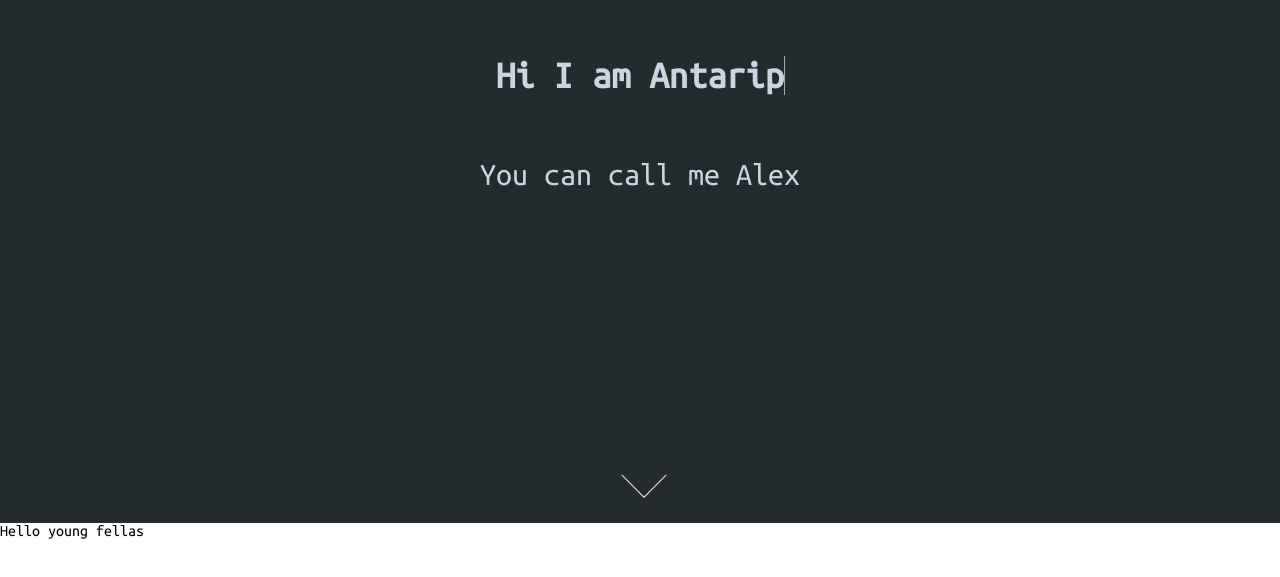
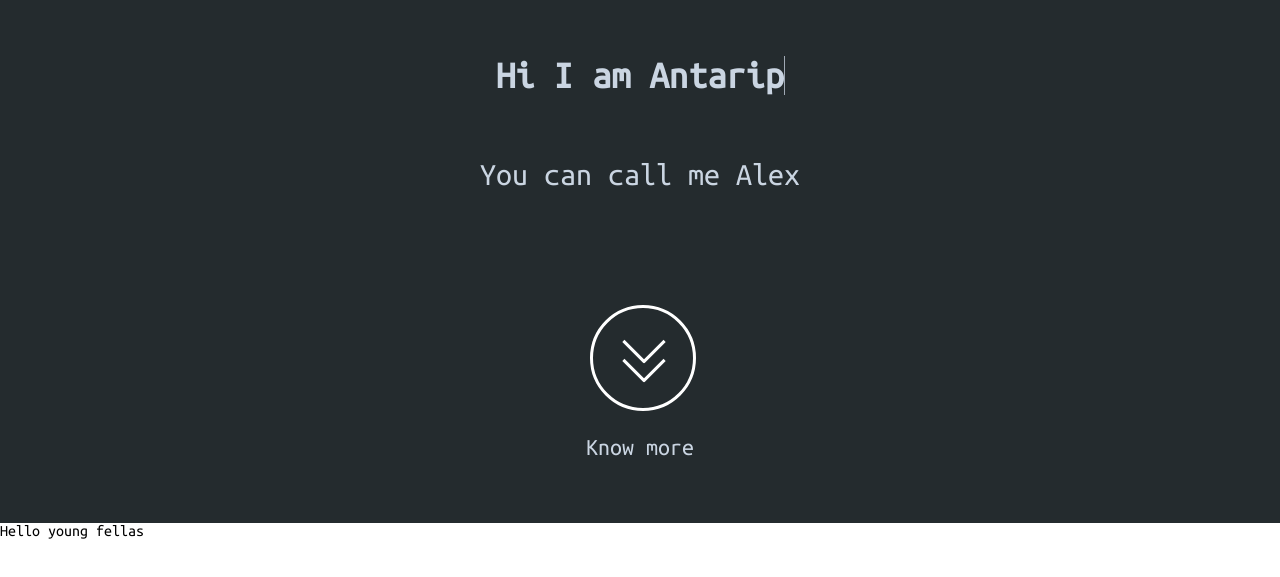
Before and after one commit to antaripgohain7671/portfolio, a plain HTML site: page index.html in a window 1280 px wide. Shown: the part 277-854 px from the top of the page. Drawn offline with nearby package versions, Linux system fonts and the light colour scheme.

Commit message:
added btn-down

```diff
--- a/index.html
+++ b/index.html
@@ -19,11 +19,19 @@
     </header>
     <main>
         <section id="intro">
-            <!-- Thanks to Kevin Powell -->
-            <h1 class="intro-h1">Hi I am Antarip</h1>
-            <p class="subtitle">You can call me Alex</p>
-            <div class="btn-down">
-                <a href="#about"><span></span></a>
+            <div class="intro-text">
+                <!-- Thanks to Kevin Powell -->
+                <h1 class="intro-h1">Hi I am Antarip</h1>
+                <p class="subtitle">You can call me Alex</p>
+            </div>
+            <div class="arrow-down">
+                <div class="round">
+                    <span></span>
+                    <span></span>
+                    <span></span>
+                    <span></span>
+                </div>
+                <p>Know more</p>
             </div>
         </section>
         <section id="about">
--- a/src/css/style.css
+++ b/src/css/style.css
@@ -1,5 +1,5 @@
 /* Root Vars */
-:root{
+:root {
   --bg-color: hsl(198, 12%, 16%);
   --intro-ch-color: #CAD5E2;
   font-size: 16px;
@@ -8,57 +8,65 @@
   font-family: 'Ubuntu Mono', monospace;
 }
 
-body{
-    margin:0;
+body {
+  margin: 0;
   padding: 0;
   box-sizing: border-box;
 }
 
 /* Intro */
 
-#intro{
+#intro {
   background: var(--bg-color);
   position: relative;
-    min-height:100vh;
+  min-height: 100vh;
   max-width: 100%;
   display: flex;
   flex-direction: column;
   justify-content: center;
   align-items: center;
 }
-.intro-h1{
+
+.intro-text {
+  display: flex;
+  flex-direction: column;
+  align-items: center;
+}
+
+
+.intro-h1 {
   font-size: clamp(2rem, 3vw, 4rem);
   color: var(--intro-ch-color);
   position: relative;
   font-family: 'Ubuntu Mono', monospace;
-    width:max-content;
+  width: max-content;
 }
 
 .intro-h1::before,
-.intro-h1::after{
+.intro-h1::after {
   content: "";
   top: 0;
-    right:0;
+  right: 0;
   bottom: 0;
-    left:0;
-    position:absolute;
+  left: 0;
+  position: absolute;
 }
 
-.intro-h1::before{
+.intro-h1::before {
   background-color: var(--bg-color);
   animation: typewriter var(--typewriterSpeed) steps(var(--typewriterCharacters)) 1s forwards;
 
 }
 
-.intro-h1::after{
+.intro-h1::after {
   width: 0.025em;
-    background-color:rgba(202, 213, 226,0.75) ;
+  background-color: rgba(202, 213, 226, 0.75);
   animation:
     typewriter var(--typewriterSpeed) steps(var(--typewriterCharacters)) 1s forwards,
     blink 500ms steps(var(--typewriterCharacters)) infinite;
 }
 
-.subtitle{
+.subtitle {
   font-size: clamp(1rem, 3vw, 2rem);
   color: var(--intro-ch-color);
   font-weight: 400;
@@ -67,27 +75,87 @@ body{
   animation: sub_fadein 500ms ease calc(var(--typewriterSpeed) + 2s) forwards;
 }
 
-.btn-down a{
-    padding-top: 10rem;
+.arrow-down {
+  position: absolute;
+  bottom: 5%;
+  overflow: auto;
 }
-.btn-down a span{
+.arrow-down p{
+  text-align: center;
+  font-size: clamp(1rem, 3vh, 2rem);
+  color: var(--intro-ch-color);
+
+}
+
+.round {
+  margin-left: 5px;
+  position: relative;
+  border: 3px solid #fff;
+  width: 100px;
+  height: 100px;
+  border-radius: 100%;
+}
+
+.round span {
+  z-index: 999;
+  height: 3px;
+  margin:1px;
+  width: 30px;
+  background: #fff;
+  transition: 0.4s ease;
+}
+
+.round span:first-child {
+  display: block;
   position: absolute;
-    bottom: 3rem;
-    width: 2rem;
-    height: 2rem;
-    margin-left: -12px;
-    border-left: 1px solid #fff;
-    border-bottom: 1px solid #fff;
-    -webkit-transform: rotate(-45deg);
+  transform: rotate(45deg);
+  left: 25%;
+  bottom: 35%;
+}
+
+.round span:nth-child(2) {
+  display: block;
+  position: absolute;
   transform: rotate(-45deg);
-    -webkit-animation: sdb05 1.5s infinite;
-    animation: sdb05 1.5s infinite;
-    box-sizing: border-box;
+  left: 45%;
+  bottom: 35%;
+}
+
+.round span:nth-child(3) {
+  display: block;
+  position: absolute;
+  transform: rotate(45deg);
+  left: 25%;
+  bottom: 54%;
+}
+
+.round span:nth-child(4) {
+  display: block;
+  position: absolute;
+  transform: rotate(-45deg);
+  left: 45%;
+  bottom: 54%;
+}
+
+.round:hover span:nth-child(1) {
+  transform: rotate(-135deg);
+}
+
+.round:hover span:nth-child(2) {
+  transform: rotate(135deg);
+}
+
+.round:hover span:nth-child(3) {
+  transform: rotate(225deg);
+}
+
+.round:hover span:nth-child(4) {
+  transform: rotate(-225deg);
 }
 
 /* About */
 
-#about{
+#about {
   min-height: 100vh;
 }
 
@@ -96,19 +164,20 @@ body{
 /* Animations */
 /* Intro type Animations */
 @keyframes typewriter {
-    to{ left:100%;
+  to {
+    left: 100%;
   }
 }
 
 @keyframes blink {
-    to{
+  to {
     background: transparent;
   }
 
 }
 
 @keyframes sub_fadein {
-    to{
+  to {
     opacity: 1;
     transform: translateY(0);
   }
@@ -122,22 +191,27 @@ body{
     -webkit-transform: rotate(-45deg) translate(0, 0);
     opacity: 0;
   }
+
   50% {
     opacity: 1;
   }
+
   100% {
     -webkit-transform: rotate(-45deg) translate(-20px, 20px);
     opacity: 0;
   }
 }
+
 @keyframes sdb05 {
   0% {
     transform: rotate(-45deg) translate(0, 0);
     opacity: 0;
   }
+
   50% {
     opacity: 1;
   }
+
   100% {
     transform: rotate(-45deg) translate(-20px, 20px);
     opacity: 0;
```
Lines whose indentation alone changed are shown as unchanged.
